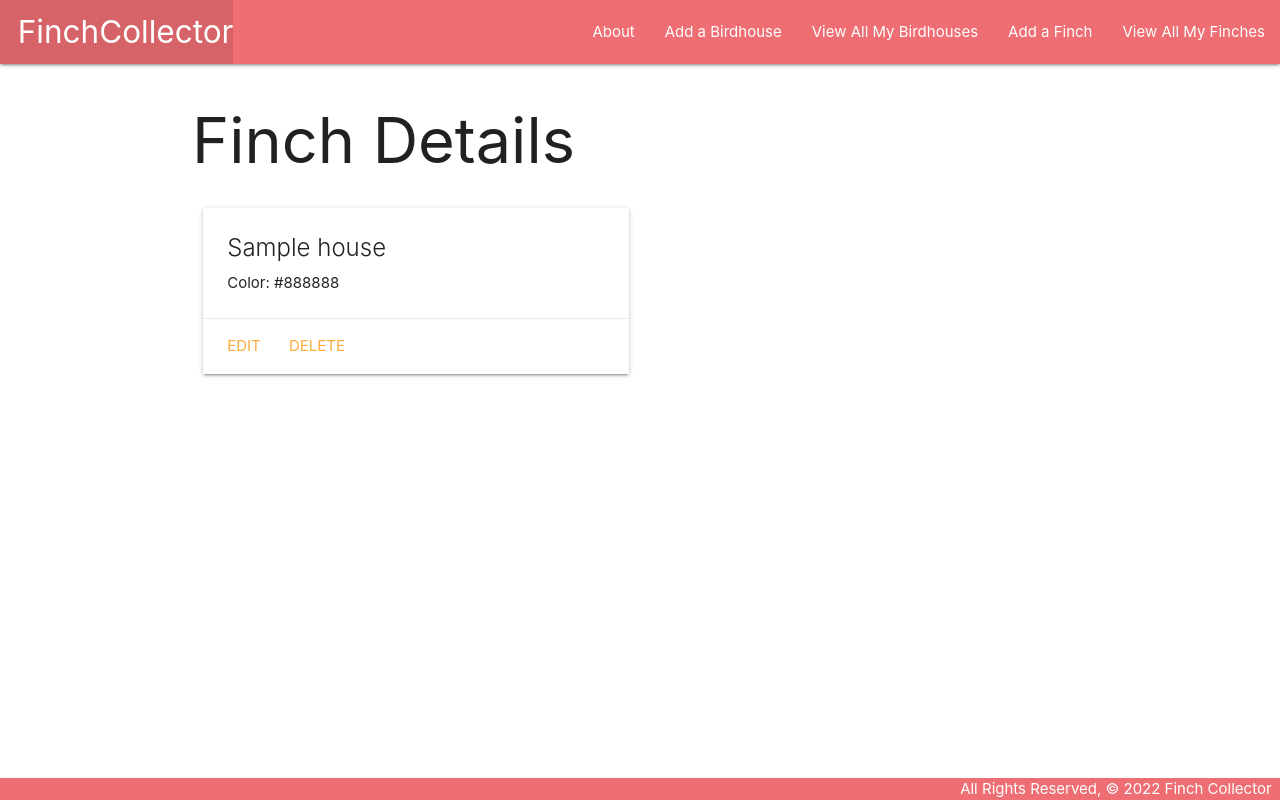
After one commit to Wolfcodes91/finchcollector, a Django app: page /houses/1/ in a window 1280 px wide. The commit adds this page. Run offline with Django 4.2, Linux system fonts and the light colour scheme; tables that the repository leaves empty hold one stand-in row (values such as "Sample post").

Commit message:
crud birdhouses

```diff
--- a/main_app/models.py
+++ b/main_app/models.py
@@ -10,6 +10,14 @@ VIEWS = (
 
 
 # Create your models here.
+
+class House(models.Model):
+  name = models.CharField(max_length=50)
+  color = models.CharField(max_length=20)
+
+  def get_absolute_url(self):
+    return reverse('house_detail', kwargs={'house_id': self.id})
+
 class Finch(models.Model):
     name = models.CharField(max_length=100)
     type = models.CharField(max_length=100)
--- a/main_app/templates/base.html
+++ b/main_app/templates/base.html
@@ -20,6 +20,8 @@
         </ul>
         <ul class="right">
           <li><a href="{% url 'about' %}">About</a></li>
+          <li><a href="{% url 'house_create' %}">Add a Birdhouse</a></li>
+          <li><a href="{% url 'houses_index' %}">View All My Birdhouses</a></li>
           <li><a href="{% url 'finches_create' %}">Add a Finch</a></li>
           <li><a href="{% url 'index' %}">View All My Finches</a></li>
         </ul>
--- /dev/null
+++ b/main_app/templates/houses/detail.html
@@ -0,0 +1,21 @@
+{% extends 'base.html' %}
+{% block content %}
+
+<h1>Finch Details</h1>
+
+<div class="row">
+  <div class="col s6">
+    <div class="card">
+      <div class="card-content">
+        <span class="card-title">{{ house.name }}</span>
+        <p>Color: {{ house.color }}</p>
+      </div>
+      <div class="card-action">
+        <a href="{% url 'house_update' house.id %}">Edit</a>
+        <a href="{% url 'house_delete' house.id %}">Delete</a>
+      </div>
+    </div>
+  </div>
+  <div class="col s6">
+
+{% endblock %}
--- a/main_app/urls.py
+++ b/main_app/urls.py
@@ -10,4 +10,9 @@ urlpatterns = [
     path('finches/<int:pk>/update/', views.FinchUpdate.as_view(), name='finches_update'),
     path('finches/<int:pk>/delete/', views.FinchDelete.as_view(), name='finches_delete'),
     path('finches/<int:finch_id>/add_viewing/', views.add_viewing, name='add_viewing'),
+    path('houses/create', views.HouseCreate.as_view(), name='house_create'),
+    path('houses/', views.houses_index, name='houses_index'),
+    path('houses/<int:house_id>/', views.house_detail, name='house_detail'),
+    path('houses/<int:pk>/update/', views.HouseUpdate.as_view(), name='house_update'),
+    path('houses/<int:pk>/delete/', views.HouseDelete.as_view(), name='house_delete'),
 ]
--- a/main_app/views.py
+++ b/main_app/views.py
@@ -1,6 +1,6 @@
 from django.shortcuts import redirect, render
 from django.views.generic.edit import CreateView, UpdateView, DeleteView
-from .models import Finch
+from .models import Finch, House
 from .forms import WatchingForm
 
 # Create your views here.
@@ -37,6 +37,16 @@ def add_viewing(request, finch_id):
       new_viewing.save()
     return redirect('detail', finch_id=finch_id)
 
+def houses_index(request):
+    houses = House.objects.all()
+    return render(request, 'houses/index.html', { 'houses': houses })
+
+def house_detail(request, house_id):
+    house = House.objects.get(id=house_id)
+    return render(request, 'houses/detail.html', {
+      'house': house,
+    })
+
 #class based view
 class FinchCreate(CreateView):
   model = Finch
@@ -49,3 +59,16 @@ class FinchUpdate(UpdateView):
 class FinchDelete(DeleteView):
   model = Finch
   success_url = '/finches/'
+
+
+class HouseCreate(CreateView):
+  model = House
+  fields = '__all__'
+
+class HouseUpdate(UpdateView):
+  model = House
+  fields = ['Name', 'Color']
+
+class HouseDelete(DeleteView):
+  model = House
+  success_url = '/houses/'
```
Also changed, not shown: main_app/templates/houses/index.html (added, +17 -0 lines), main_app/templates/main_app/house_confirm_delete.html (added, +13 -0 lines), main_app/templates/main_app/house_form.html (added, +20 -0 lines), main_app/migrations/0003_house_alter_watching_options_alter_watching_date.py (added).
